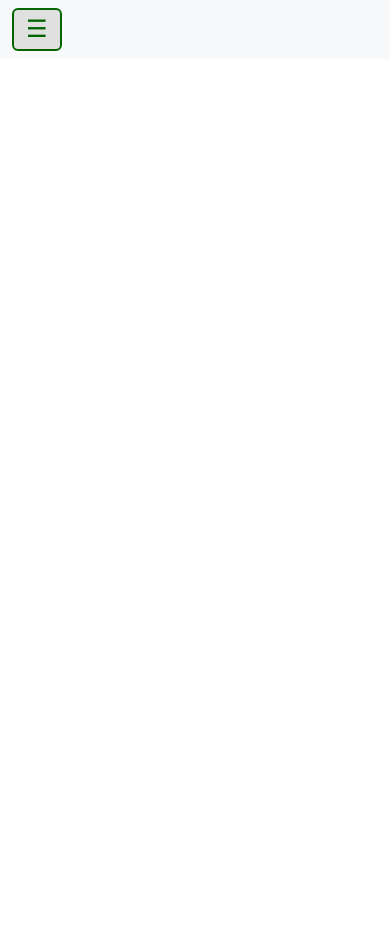
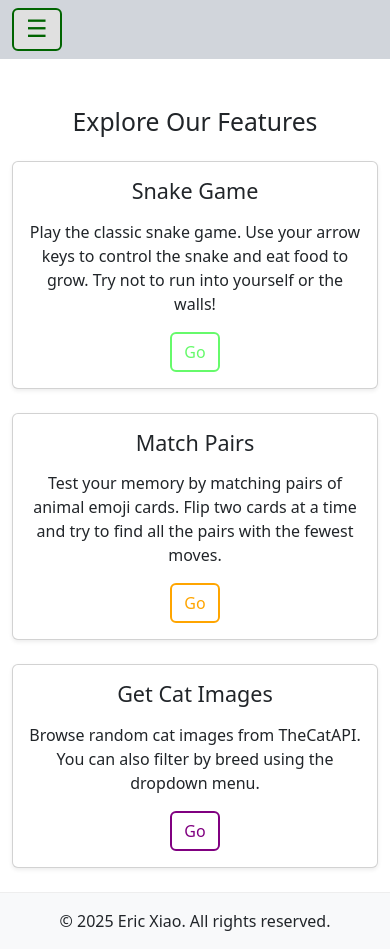
Before and after one commit to jun-xiao-mainlinestem/My_Landing_page, a React (Create React App) app in the folder landing-page/: page /features in a window 390 px wide. Before the commit the page ends 844 px from the top, so only its background shows below. Built offline with nearby package versions, Linux system fonts and the light colour scheme.

Commit message:
get started update

```diff
--- a/landing-page/src/App.js
+++ b/landing-page/src/App.js
@@ -6,18 +6,27 @@ import Hero from './Hero';
 import SnakeGame from './SnakeGame';
 import MatchPairs from './MatchPairs';
 import CatImages from './CatImages';
+import Features from './Features';
 import { BrowserRouter as Router, Routes, Route } from 'react-router-dom';
 
 function App() {
   return (
     <Router>
+      <div className="d-flex flex-column min-vh-100">
         <Navbar />
+        <div className="flex-grow-1">
           <Routes>
             <Route path="/" element={<Hero />} />
             <Route path="/snake" element={<SnakeGame />} />
             <Route path="/match-pairs" element={<MatchPairs />} />
             <Route path="/cat-images" element={<CatImages />} />
+            <Route path="/features" element={<Features />} />
           </Routes>
+        </div>
+        <footer className="bg-light text-center py-3 mt-auto" style={{ borderTop: '1px solid #eee' }}>
+          &copy; {new Date().getFullYear()} Eric Xiao. All rights reserved.
+        </footer>
+      </div>
     </Router>
   );
 }
--- /dev/null
+++ b/landing-page/src/Features.js
@@ -0,0 +1,79 @@
+import React from 'react';
+import { Link } from 'react-router-dom';
+
+const features = [
+  {
+    name: 'Snake Game',
+    path: '/snake',
+    description: 'Play the classic snake game. Use your arrow keys to control the snake and eat food to grow. Try not to run into yourself or the walls!'
+  },
+  {
+    name: 'Match Pairs',
+    path: '/match-pairs',
+    description: 'Test your memory by matching pairs of animal emoji cards. Flip two cards at a time and try to find all the pairs with the fewest moves.'
+  },
+  {
+    name: 'Get Cat Images',
+    path: '/cat-images',
+    description: 'Browse random cat images from TheCatAPI. You can also filter by breed using the dropdown menu.'
+  }
+];
+
+function Features() {
+  return (
+    <div className="container mt-5">
+      <style>{`
+        .btn-outline-primary:hover, .btn-outline-primary:focus {
+          background-color: #0d6efd !important;
+          color: #fff !important;
+          border-color: #0d6efd !important;
+        }
+        .snake-btn-hover:hover, .snake-btn-hover:focus {
+          background-color: #66fa6b !important;
+          color: #222 !important;
+          border-color: #66fa6b !important;
+        }
+        .match-btn-hover:hover, .match-btn-hover:focus {
+          background-color: orange !important;
+          color: #fff !important;
+          border-color: orange !important;
+        }
+        .cat-btn-hover:hover, .cat-btn-hover:focus {
+          background-color: purple !important;
+          color: #fff !important;
+          border-color: purple !important;
+        }
+      `}</style>
+      <h2 className="mb-4 text-center">Explore Our Features</h2>
+      <div className="row justify-content-center">
+        {features.map((feature, idx) => (
+          <div key={idx} className="col-md-4 mb-4">
+            <div className="card h-100 shadow-sm">
+              <div className="card-body d-flex flex-column align-items-center">
+                <h4 className="card-title mb-3">{feature.name}</h4>
+                <p className="card-text text-center">{feature.description}</p>
+                <Link to={feature.path}
+                  className={
+                    `btn mt-auto ` +
+                    (feature.name === 'Snake Game' ? 'snake-btn-hover' : feature.name === 'Match Pairs' ? 'match-btn-hover' : feature.name === 'Get Cat Images' ? 'cat-btn-hover' : 'btn-outline-primary')
+                  }
+                  style={
+                    feature.name === 'Snake Game'
+                      ? { backgroundColor: '#fff', borderColor: '#66fa6b', color: '#66fa6b', borderWidth: 2 }
+                      : feature.name === 'Match Pairs'
+                        ? { backgroundColor: '#fff', borderColor: 'orange', color: 'orange', borderWidth: 2 }
+                        : feature.name === 'Get Cat Images'
+                          ? { backgroundColor: '#fff', borderColor: 'purple', color: 'purple', borderWidth: 2 }
+                          : {}
+                  }
+                >Go</Link>
+              </div>
+            </div>
+          </div>
+        ))}
+      </div>
+    </div>
+  );
+}
+
+export default Features;
--- a/landing-page/src/Hero.js
+++ b/landing-page/src/Hero.js
@@ -5,8 +5,8 @@ function Hero() {
   return (
     <div className="container text-center" style={{ marginTop: '100px' }}>
       <h1 className="display-4" style={{ fontFamily: 'Times New Roman, Times, serif', color: 'deeppink' }}>Welcome to My Landing Page</h1>
-      <p className="lead">This is a fun little project that is totally 100% made by me, and not by ai.</p>
-      <Link className="btn btn-primary btn-lg" to="/snake" role="button">Get Started</Link>
+      <p className="lead">This is a simple hero unit, a simple jumbotron-style component for calling extra attention to featured content or information.</p>
+      <Link className="btn btn-primary btn-lg" to="/features" role="button">Get Started</Link>
     </div>
   );
 }
--- a/landing-page/src/Navbar.js
+++ b/landing-page/src/Navbar.js
@@ -31,14 +31,34 @@ function Navbar() {
 
   return (
     <>
-      <nav className="navbar navbar-light bg-light">
+      <style>{`
+        .navbar.bg-darker {
+          background-color: #d1d5db !important;
+        }
+        .menu-btn {
+          transition: background 0.2s, color 0.2s, border 0.2s;
+        }
+        .menu-btn:hover, .menu-btn:focus {
+          background-color: darkgreen !important;
+          color: #fff !important;
+          border-color: darkgreen !important;
+        }
+        .menu-btn .hamburger {
+          color: darkgreen;
+          transition: color 0.2s;
+        }
+        .menu-btn:hover .hamburger, .menu-btn:focus .hamburger {
+          color: #fff;
+        }
+      `}</style>
+      <nav className="navbar navbar-light bg-darker">
         <button
-          className="btn"
+          className="btn menu-btn"
           style={{ backgroundColor: '#e0e0e0', color: 'darkgreen', border: '2px solid darkgreen', marginLeft: '12px' }}
           onClick={() => setSidebarOpen(true)}
           aria-label="Open menu"
         >
-          <span style={{ color: 'darkgreen', fontSize: '1.5rem', lineHeight: '1' }}>&#9776;</span>
+          <span className="hamburger" style={{ fontSize: '1.5rem', lineHeight: '1' }}>&#9776;</span>
         </button>
       </nav>
       <div style={overlayStyle} onClick={() => setSidebarOpen(false)} />
```
Lines whose indentation alone changed are shown as unchanged.
